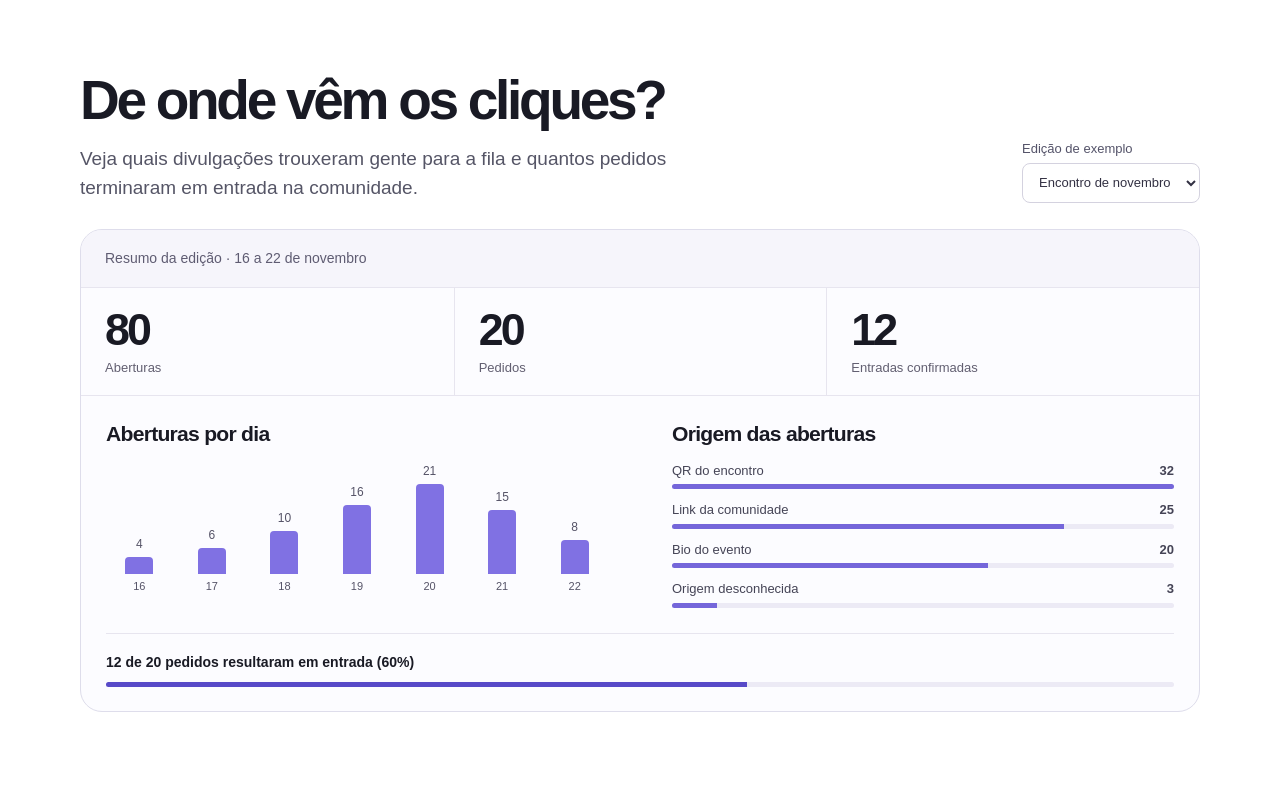
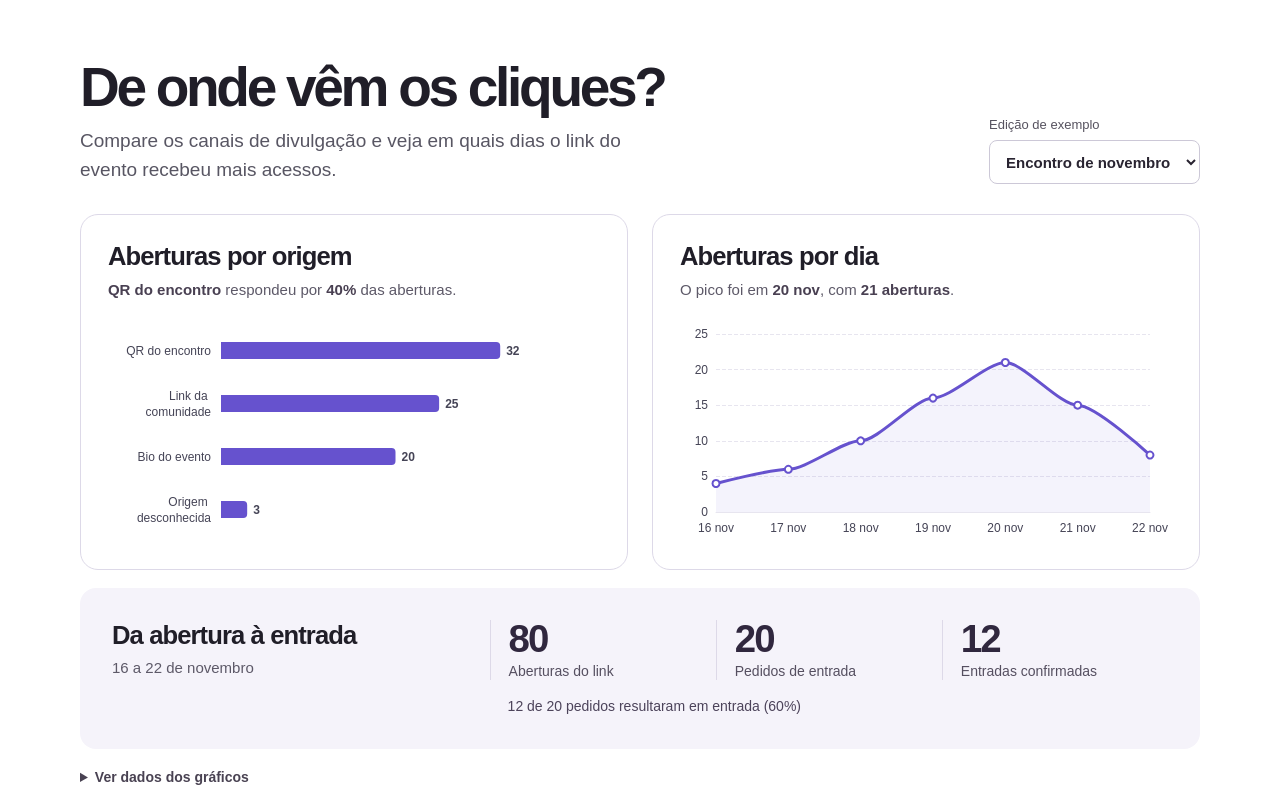
Before and after one commit to GuilhermeSerafim/orbcommu, a Next.js app in the folder web/: page /organizadores in a window 1280 px wide. Shown: the part 2020-2820 px from the top of the page. Built offline with nearby package versions, Linux system fonts and the light colour scheme.

Commit message:
feat(landing): compare traffic sources and daily openings with ECharts

```diff
--- /dev/null
+++ b/web/app/organizadores/grafico-edicao.tsx
@@ -0,0 +1,138 @@
+"use client"
+
+import { useEffect, useRef } from "react"
+import { init, use, type ComposeOption, type EChartsType } from "echarts/core"
+import { BarChart, LineChart, type BarSeriesOption, type LineSeriesOption } from "echarts/charts"
+import { GridComponent, TooltipComponent, type GridComponentOption, type TooltipComponentOption } from "echarts/components"
+import { SVGRenderer } from "echarts/renderers"
+
+use([BarChart, LineChart, GridComponent, TooltipComponent, SVGRenderer])
+
+type Opcoes = ComposeOption<BarSeriesOption | LineSeriesOption | GridComponentOption | TooltipComponentOption>
+type Props = { tipo: "origens" | "dias"; itens: { nome: string; valor: number }[] }
+
+const numero = new Intl.NumberFormat("pt-BR")
+const roxo = "#6652ce"
+const texto = "#454456"
+const grade = "#e7e5ef"
+
+function opcoesDosDados({ tipo, itens }: Props): Opcoes {
+  const nomes = itens.map(item => item.nome)
+  const eixoDeContagem = {
+    type: "value" as const,
+    min: 0,
+    minInterval: 1,
+    splitNumber: 4,
+    axisLabel: { color: texto, formatter: (valor: number) => numero.format(valor) },
+    splitLine: { lineStyle: { color: grade, type: "dashed" as const } },
+  }
+
+  if (tipo === "origens") {
+    const digitos = Math.max(1, ...itens.map(item => numero.format(item.valor).length))
+    return {
+      grid: { left: 112, right: 14 + digitos * 8, top: 6, bottom: 6 },
+      xAxis: { ...eixoDeContagem, show: false },
+      yAxis: {
+        type: "category",
+        data: nomes,
+        inverse: true,
+        axisLine: { show: false },
+        axisTick: { show: false },
+        axisLabel: { interval: 0, color: texto, width: 100, overflow: "break", lineHeight: 16, margin: 10 },
+      },
+      series: [{
+        id: "origens",
+        type: "bar",
+        name: "Aberturas",
+        data: itens.map(({ nome, valor }) => ({ name: nome, value: valor })),
+        barMaxWidth: 17,
+        itemStyle: { color: roxo, borderRadius: [0, 4, 4, 0] },
+        label: {
+          show: true, position: "right", distance: 6, color: texto, fontWeight: 600,
+          formatter: ponto => numero.format(Number(ponto.value)),
+        },
+      }],
+    }
+  }
+
+  return {
+    grid: { left: 36, right: 22, top: 16, bottom: 30 },
+    xAxis: {
+      type: "category",
+      data: nomes,
+      boundaryGap: false,
+      axisLine: { lineStyle: { color: grade } },
+      axisTick: { show: false },
+      axisLabel: { color: texto, hideOverlap: true, margin: 10, showMinLabel: true, showMaxLabel: true },
+    },
+    yAxis: eixoDeContagem,
+    series: [{
+      id: "dias",
+      type: "line",
+      name: "Aberturas",
+      data: itens.map(({ nome, valor }, indice) => ({ id: String(indice), name: nome, value: valor })),
+      smooth: 0.25,
+      smoothMonotone: "x",
+      symbol: "circle",
+      symbolSize: 7,
+      showAllSymbol: true,
+      lineStyle: { color: roxo, width: 3 },
+      itemStyle: { color: "#fff", borderColor: roxo, borderWidth: 2 },
+      areaStyle: { color: roxo, opacity: 0.07 },
+    }],
+  }
+}
+
+export default function GraficoEdicao({ tipo, itens }: Props) {
+  const elemento = useRef<HTMLDivElement>(null)
+  const grafico = useRef<EChartsType | null>(null)
+
+  useEffect(() => {
+    const container = elemento.current
+    if (!container) return
+
+    const instancia = init(container, undefined, { renderer: "svg" })
+    grafico.current = instancia
+    const movimento = window.matchMedia("(prefers-reduced-motion: reduce)")
+    const atualizarMovimento = () => instancia.setOption({ animation: !movimento.matches })
+    instancia.setOption<Opcoes>({
+      textStyle: { fontFamily: getComputedStyle(container).fontFamily, color: texto },
+      animation: !movimento.matches,
+      animationDuration: 340,
+      animationDurationUpdate: 450,
+      animationEasingUpdate: "cubicOut",
+      tooltip: {
+        trigger: "axis",
+        renderMode: "richText",
+        confine: true,
+        transitionDuration: 0,
+        backgroundColor: "#fff",
+        borderColor: grade,
+        textStyle: { color: texto, fontSize: 12 },
+        axisPointer: {
+          type: tipo === "origens" ? "shadow" : "line",
+          snap: true,
+          shadowStyle: { color: "rgba(102, 82, 206, 0.06)" },
+          lineStyle: { color: "#aaa1d4" },
+        },
+        valueFormatter: valor => numero.format(Number(valor)),
+      },
+    })
+    const observador = new ResizeObserver(() => instancia.resize())
+    observador.observe(container)
+    movimento.addEventListener("change", atualizarMovimento)
+
+    return () => {
+      movimento.removeEventListener("change", atualizarMovimento)
+      observador.disconnect()
+      instancia.dispose()
+      grafico.current = null
+    }
+  }, [tipo])
+
+  useEffect(() => {
+    grafico.current?.setOption<Opcoes>(opcoesDosDados({ tipo, itens }))
+  }, [tipo, itens])
+
+  return <div ref={elemento} aria-hidden="true" style={{ width: "100%", height: "100%" }} />
+}
--- a/web/app/organizadores/relatorios.module.css
+++ b/web/app/organizadores/relatorios.module.css
@@ -1,215 +1,118 @@
 .secao {
-  padding: clamp(60px, 8vw, 112px) max(20px, 5vw);
-  background: white;
-  color: #191a24;
-  scroll-margin-top: 70px;
+  scroll-margin-top: 32px;
+  padding: clamp(56px, 7vw, 100px) max(16px, 5vw);
+  background: #fff;
+  color: #201e28;
 }
 
-.conteudo {
-  max-width: 1120px;
-  margin: 0 auto;
-}
+.conteudo { max-width: 1120px; margin-inline: auto; }
 
 .cabecalho {
   display: flex;
-  align-items: end;
   justify-content: space-between;
-  gap: 20px;
+  align-items: flex-end;
+  gap: 24px;
 }
 
 .cabecalho h2 {
-  margin: 0 0 16px;
-  font-size: clamp(34px, 4.3vw, 62px);
-  font-weight: 650;
-  line-height: 1.02;
+  margin: 0 0 12px;
+  font: 650 clamp(35px, 4.3vw, 60px)/1.02 var(--titulo);
   letter-spacing: -.06em;
 }
 
 .cabecalho p {
-  max-width: 640px;
-  color: #555566;
+  max-width: 54ch;
+  color: #585663;
   font-size: clamp(16px, 1.5vw, 19px);
-  line-height: 1.55;
+  line-height: 1.5;
 }
 
-.cabecalho label {
-  display: grid;
-  gap: 4px;
-  color: #545369;
-  font-size: 13px;
+.cabecalho label { display: grid; gap: 6px; color: #56525f; font-size: 13px; }
+.cabecalho select {
+  appearance: auto;
+  min-height: 44px;
+  padding: 9px 12px;
+  border: 1px solid #ccc8d7;
+  border-radius: 8px;
+  background: white;
+  color: #292431;
+  font: 600 15px var(--corpo);
 }
 
-.cabecalho select {
-  appearance: auto;
-  min-height: 40px;
-  padding: 9px 12px;
-  border: 1px solid #d4d2df;
-  border-radius: 8px;
-  background: white;
-  color: #333143;
-  font: inherit;
-  cursor: pointer;
+.secao :is(select, summary):focus-visible { outline: 3px solid #6652ce; outline-offset: 3px; }
+
+.graficos {
+  display: grid;
+  grid-template-columns: repeat(2, minmax(0, 1fr));
+  gap: clamp(14px, 2vw, 24px);
+  margin: 30px 0 18px;
 }
 
-.cabecalho select:focus-visible {
-  outline: 3px solid #584ac8;
-  outline-offset: 2px;
+.graficos figure {
+  min-width: 0;
+  margin: 0;
+  padding: clamp(16px, 2.1vw, 28px);
+  border: 1px solid #ddd9e8;
+  border-radius: 18px;
+  background: white;
 }
 
-.painel {
-  margin-top: 26px;
-  overflow: hidden;
-  border: 1px solid #deddeb;
-  border-radius: 22px;
-  background: #fcfcff;
+.graficos h3, .tituloResumo h3 {
+  font: 650 clamp(21px, 2vw, 27px)/1.15 var(--titulo);
+  letter-spacing: -.035em;
 }
 
-.periodo {
-  padding: 18px 24px;
-  background: #f6f5fb;
-  color: #5f5c72;
-  font-size: 14px;
+.graficos figcaption p, .tituloResumo p {
+  margin-top: 7px;
+  color: #5d5968;
+  font-size: 15px;
+  line-height: 1.45;
+}
+.graficos figcaption strong { color: #494052; font-weight: 650; }
+.plotagem { width: 100%; height: 224px; margin-top: 18px; }
+
+.resumo {
+  display: grid;
+  grid-template-columns: minmax(0, .75fr) minmax(0, 1.5fr);
+  align-items: center;
+  column-gap: clamp(16px, 3vw, 40px);
+  padding: clamp(18px, 2.5vw, 32px);
+  border-radius: 16px;
+  background: #f5f3fa;
 }
 
 .metricas {
   display: grid;
   grid-template-columns: repeat(3, minmax(0, 1fr));
-  border-block: 1px solid #e7e5ef;
 }
-
-.metricas div {
-  display: grid;
-  align-content: start;
-  gap: 5px;
-  padding: 18px 24px;
-}
-
-.metricas div + div {
-  border-left: 1px solid #e7e5ef;
-}
-
-.metricas dt {
-  color: #625f71;
-  font-size: 13px;
-}
-
+.metricas div { display: flex; flex-direction: column-reverse; justify-content: end; gap: 3px; padding-inline: 18px 6px; border-left: 1px solid #ddd9e8; }
+.metricas dt { color: #554f60; font-size: 14px; line-height: 1.3; }
 .metricas dd {
-  grid-row: 1;
-  font-size: clamp(28px, 3.5vw, 49px);
-  font-weight: 700;
-  line-height: 1.05;
-  letter-spacing: -.065em;
+  font: 650 clamp(30px, 3vw, 42px)/1 var(--titulo);
+  color: #30273e;
+  letter-spacing: -.05em;
   font-variant-numeric: tabular-nums;
 }
+.conversao { grid-column: 2; margin: 16px 0 0; padding-left: 18px; color: #4c435a; font-size: 14px; }
 
-.graficos {
-  display: grid;
-  grid-template-columns: repeat(2, minmax(0, 1fr));
-  gap: clamp(22px, 5vw, 80px);
-  padding: 25px;
+.dados { margin-top: 6px; color: #494252; font-size: 14px; }
+.dados summary { width: fit-content; padding-block: 12px; cursor: pointer; font-weight: 600; }
+.dados summary:hover { text-decoration: underline; }
+.tabelas { display: grid; grid-template-columns: repeat(2, minmax(0, 1fr)); gap: 24px; align-items: start; margin-top: 4px; }
+.tabelas table { width: 100%; border-collapse: collapse; }
+.tabelas caption { padding-bottom: 7px; text-align: left; color: #241f2a; font-weight: 650; }
+.tabelas :is(th, td) { border-bottom: 1px solid #e8e5ed; padding: 6px 8px; text-align: left; }
+.tabelas th[scope="row"] { font-weight: 400; }
+.tabelas :is(th, td):last-child { text-align: right; font-variant-numeric: tabular-nums; }
+
+@media (max-width: 760px) {
+  .cabecalho { align-items: start; flex-direction: column; gap: 16px; }
+  .graficos, .tabelas { grid-template-columns: 1fr; }
+  .graficos { margin-top: 22px; }
+  .plotagem { height: 204px; margin-top: 12px; }
+  .resumo { grid-template-columns: 1fr; gap: 16px; }
+  .metricas div { padding-inline: 10px 4px; }
+  .metricas div:first-child { padding-left: 0; border-left: 0; }
+  .metricas dt { font-size: 13px; }
+  .conversao { grid-column: 1; margin: 0; padding: 12px 0 0; border-top: 1px solid #ddd9e8; }
 }
-
-.graficos h3 {
-  font-size: clamp(18px, 1.65vw, 25px);
-  font-weight: 700;
-  line-height: 1.2;
-  letter-spacing: -.035em;
-}
-
-.barras {
-  display: grid;
-  grid-template-columns: repeat(7, minmax(0, 1fr));
-  align-items: end;
-  gap: 6px;
-  min-height: 130px;
-  margin-top: 15px;
-}
-
-.barra {
-  display: grid;
-  justify-items: center;
-  gap: 4px;
-  color: #555367;
-  font-size: 12px;
-}
-
-.barra i {
-  width: min(28px, 75%);
-  border-radius: 4px 4px 0 0;
-  background: #8071e3;
-}
-
-.barra small {
-  font-size: 11px;
-}
-
-.origens {
-  display: grid;
-  gap: 11px;
-  margin-top: 14px;
-}
-
-.origem {
-  display: grid;
-  grid-template-columns: 1fr auto;
-  gap: 4px 15px;
-  color: #454456;
-  font-size: 13px;
-}
-
-.trilha {
-  grid-column: 1 / -1;
-  height: 5px;
-  overflow: hidden;
-  border-radius: 8px;
-  background: #eceaf5;
-}
-
-.trilha i {
-  display: block;
-  height: 100%;
-  background: #7566da;
-}
-
-.conversao {
-  margin: 0 25px 24px;
-  padding-top: 18px;
-  border-top: 1px solid #e7e5ef;
-  font-size: 14px;
-  font-weight: 600;
-}
-
-.conversao .trilha {
-  margin-top: 9px;
-}
-
-.conversao .trilha i {
-  background: #584ac8;
-}
-
-@media (max-width: 720px) {
-  .cabecalho {
-    display: grid;
-  }
-
-  .graficos {
-    grid-template-columns: 1fr;
-  }
-
-  .periodo,
-  .graficos {
-    padding: 18px;
-  }
-
-  .metricas div {
-    padding: 14px 10px;
-  }
-
-  .metricas dt {
-    font-size: 11px;
-  }
-
-  .conversao {
-    margin: 0 18px 20px;
-  }
-}
--- a/web/app/organizadores/relatorios.tsx
+++ b/web/app/organizadores/relatorios.tsx
@@ -1,24 +1,47 @@
 "use client"
 
-import { useState } from "react"
+import dynamic from "next/dynamic"
+import { useEffect, useRef, useState } from "react"
 import { edicoes, origens } from "@/lib/edicoes-exemplo"
 import estilos from "./relatorios.module.css"
 
+const GraficoEdicao = dynamic(() => import("./grafico-edicao"), { ssr: false })
+const percentual = new Intl.NumberFormat("pt-BR", { style: "percent", maximumFractionDigits: 1 })
+
 export function Relatorios() {
   const [edicao, selecionarEdicao] = useState<keyof typeof edicoes>("nov")
+  const areaGraficos = useRef<HTMLDivElement>(null)
+  const [mostrarGraficos, definirMostrarGraficos] = useState(false)
+
+  useEffect(() => {
+    const area = areaGraficos.current
+    if (!area) return
+    const observador = new IntersectionObserver(([entrada]) => {
+      if (entrada.isIntersecting) {
+        definirMostrarGraficos(true)
+        observador.disconnect()
+      }
+    }, { rootMargin: "400px" })
+    observador.observe(area)
+    return () => observador.disconnect()
+  }, [])
+
   const { periodo, primeiroDia, dias, origens: cliquesPorOrigem, pedidos, entradas } = edicoes[edicao]
   const aberturas = dias.reduce((total, cliques) => total + cliques, 0)
-  const conversao = Math.round(100 * entradas / pedidos)
-  const maiorDia = Math.max(...dias)
-  const maiorOrigem = Math.max(...cliquesPorOrigem)
+  const conversao = percentual.format(entradas / pedidos)
+  const porOrigem = origens.map((nome, i) => ({ nome, valor: cliquesPorOrigem[i] }))
+    .sort((a, b) => b.valor - a.valor)
+  const porDia = dias.map((valor, i) => ({ nome: `${primeiroDia + i} ${edicao}`, valor }))
+  const destaque = porOrigem[0]
+  const pico = porDia.reduce((maior, dia) => dia.valor > maior.valor ? dia : maior)
 
   return (
     <section id="relatorios" aria-labelledby="relatorios-titulo" className={estilos.secao}>
       <div className={estilos.conteudo}>
-        <div className={estilos.cabecalho}>
+        <header className={estilos.cabecalho}>
           <div>
             <h2 id="relatorios-titulo">De onde vêm os cliques?</h2>
-            <p>Veja quais divulgações trouxeram gente para a fila e quantos pedidos terminaram em entrada na comunidade.</p>
+            <p>Compare os canais de divulgação e veja em quais dias o link do evento recebeu mais acessos.</p>
           </div>
           <label>
             Edição de exemplo
@@ -26,13 +49,34 @@ export function Relatorios() {
               {Object.entries(edicoes).map(([id, { nome }]) => <option key={id} value={id}>{nome}</option>)}
             </select>
           </label>
+        </header>
+
+        <div className={estilos.graficos} ref={areaGraficos}>
+          <figure aria-labelledby="relatorios-origens">
+            <figcaption>
+              <h3 id="relatorios-origens">Aberturas por origem</h3>
+              <p><strong>{destaque.nome}</strong> respondeu por <strong>{percentual.format(destaque.valor / aberturas)}</strong> das aberturas.</p>
+            </figcaption>
+            <div className={estilos.plotagem}>{mostrarGraficos && <GraficoEdicao tipo="origens" itens={porOrigem} />}</div>
+          </figure>
+          <figure aria-labelledby="relatorios-dias">
+            <figcaption>
+              <h3 id="relatorios-dias">Aberturas por dia</h3>
+              <p>O pico foi em <strong>{pico.nome}</strong>, com <strong>{pico.valor} aberturas</strong>.</p>
+            </figcaption>
+            <div className={estilos.plotagem}>{mostrarGraficos && <GraficoEdicao tipo="dias" itens={porDia} />}</div>
+          </figure>
         </div>
-        <div className={estilos.painel}>
-          <p className={estilos.periodo}>Resumo da edição · {periodo}</p>
+
+        <div className={estilos.resumo}>
+          <div className={estilos.tituloResumo}>
+            <h3>Da abertura à entrada</h3>
+            <p>{periodo}</p>
+          </div>
           <dl className={estilos.metricas}>
             {[
-              { nome: "Aberturas", valor: aberturas },
-              { nome: "Pedidos", valor: pedidos },
+              { nome: "Aberturas do link", valor: aberturas },
+              { nome: "Pedidos de entrada", valor: pedidos },
               { nome: "Entradas confirmadas", valor: entradas },
             ].map(({ nome, valor }) => (
               <div key={nome}>
@@ -41,44 +85,26 @@ export function Relatorios() {
               </div>
             ))}
           </dl>
-          <div className={estilos.graficos}>
-            <div role="group" aria-labelledby="relatorios-dias">
-              <h3 id="relatorios-dias">Aberturas por dia</h3>
-              <div className={estilos.barras}>
-                {dias.map((cliques, indice) => {
-                  const dia = primeiroDia + indice
-                  return (
-                    <div key={dia} className={estilos.barra} role="img" aria-label={`Dia ${dia}, ${cliques} aberturas`}>
-                      <span>{cliques}</span>
-                      <i aria-hidden="true" style={{ height: Math.round(90 * cliques / maiorDia) }} />
-                      <small>{dia}</small>
-                    </div>
-                  )
-                })}
-              </div>
-            </div>
-            <div role="group" aria-labelledby="relatorios-origens">
-              <h3 id="relatorios-origens">Origem das aberturas</h3>
-              <ul className={estilos.origens} role="list">
-                {cliquesPorOrigem.map((cliques, indice) => (
-                  <li key={origens[indice]} className={estilos.origem}>
-                    <span>{origens[indice]}</span>
-                    <b>{cliques}</b>
-                    <div className={estilos.trilha} aria-hidden="true">
-                      <i style={{ width: `${Math.round(100 * cliques / maiorOrigem)}%` }} />
-                    </div>
-                  </li>
-                ))}
-              </ul>
-            </div>
+          <p className={estilos.conversao}>{entradas} de {pedidos} pedidos resultaram em entrada ({conversao})</p>
+        </div>
+
+        <details className={estilos.dados}>
+          <summary>Ver dados dos gráficos</summary>
+          <div className={estilos.tabelas}>
+            {[
+              { titulo: "Aberturas por origem", coluna: "Origem", linhas: porOrigem },
+              { titulo: "Aberturas por dia", coluna: "Dia", linhas: porDia },
+            ].map(({ titulo, coluna, linhas }) => (
+              <table key={titulo}>
+                <caption>{titulo}</caption>
+                <thead><tr><th scope="col">{coluna}</th><th scope="col">Aberturas</th></tr></thead>
+                <tbody>{linhas.map(({ nome, valor }) => (
+                  <tr key={nome}><th scope="row">{nome}</th><td>{valor}</td></tr>
+                ))}</tbody>
+              </table>
+            ))}
           </div>
-          <div className={estilos.conversao}>
-            <p>{entradas} de {pedidos} pedidos resultaram em entrada ({conversao}%)</p>
-            <div className={estilos.trilha} aria-hidden="true">
-              <i style={{ width: `${conversao}%` }} />
-            </div>
-          </div>
-        </div>
+        </details>
       </div>
     </section>
   )
--- a/web/package.json
+++ b/web/package.json
@@ -30,6 +30,7 @@
     "@supabase/supabase-js": "^2.119.2",
     "class-variance-authority": "^0.7.1",
     "clsx": "^2.1.1",
+    "echarts": "^6.1.0",
     "lucide-react": "^1.82.0",
     "next": "^16.4.6",
     "pg": "^8.23.1",
```
Also changed, not shown: 2 other files (tests, documents, lock files or other folders).
